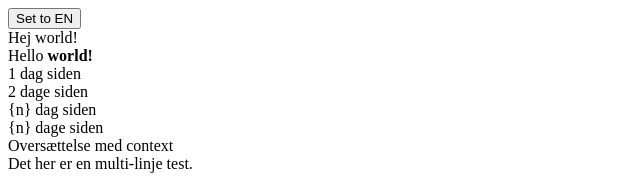
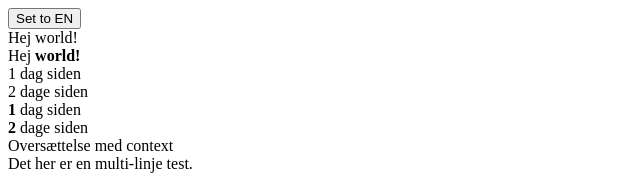
Before and after one commit to connectedcars/react-i18n, a React (Create React App) app in the folder example/: page / in a window 1280 px wide. Shown: the top 187 px of the page, without its empty margins (0-640 px from the left). Built offline with nearby package versions, Linux system fonts and the light colour scheme.

Commit message:
Minor cleanups and refactor

```diff
--- a/example/src/index.tsx
+++ b/example/src/index.tsx
@@ -1,14 +1,19 @@
 import React from 'react'
 import ReactDOM from 'react-dom'
-import { Context, Provider, TranslationStore } from './react-i18n/component'
+import I18nStore from './react-i18n/store'
+import I18nProvider from './react-i18n/component'
+import I18nContext from './react-i18n/context'
 
 const translations = require('./translations.json')
 
-const store = new TranslationStore(translations, 'da')
+const store = new I18nStore({
+  translations,
+  locale: 'da',
+})
 
 ReactDOM.render(
-  <Provider store={store}>
-    <Context.Consumer>
+  <I18nProvider store={store}>
+    <I18nContext.Consumer>
       {({ t, tx, tn, tnx, locale, setLocale }) => {
         const swapLocale = locale === 'da' ? 'en' : 'da'
 
@@ -25,7 +30,7 @@ ReactDOM.render(
             </div>
 
             <div>
-              {tx('Hello <name />', {
+              {tx('Hello {name}', {
                 name: () => <strong>world!</strong>,
               })}
             </div>
@@ -71,7 +76,7 @@ ReactDOM.render(
           </React.Fragment>
         )
       }}
-    </Context.Consumer>
-  </Provider>,
+    </I18nContext.Consumer>
+  </I18nProvider>,
   document.getElementById('root') as HTMLElement
 )
--- a/example/src/react-i18n/component.tsx
+++ b/example/src/react-i18n/component.tsx
@@ -1,4 +1,4 @@
-import React, { createContext, PureComponent } from 'react'
+import React, { PureComponent } from 'react'
 import {
   Translations,
   TranslateFunc,
@@ -9,101 +9,28 @@ import {
   TranslationSet,
 } from './types'
 import { getTranslation, replaceString, replaceJsx } from './translate'
-
-interface Context {
-  t: TranslateFunc
-  tx: TranslateJsxFunc
-  tn: TranslatePluralFunc
-  tnx: TranslatePluralJsxFunc
-  locale: string
-  setLocale: (lang: string) => void
-  translations: Translations
-  setTranslations: (translations: Translations) => void
-}
-
-const noop = (...args: any[]): any => {} // tslint:disable-line:no-empty
-
-type CB = (opts: { translations: Translations; locale: string }) => void
-
-export class TranslationStore {
-  private listeners: CB[]
-  private translations: Translations
-  private locale: string
-
-  constructor(translations: Translations, locale: string) {
-    this.listeners = []
-    this.translations = translations
-    this.locale = locale
-  }
-
-  setLocale = (locale: string) => {
-    this.locale = locale
-    this.triggerUpdate()
-  }
-
-  setTranslations = (translations: Translations) => {
-    this.translations = translations
-    this.triggerUpdate()
-  }
-
-  triggerUpdate = () => {
-    this.listeners.forEach(listener => {
-      listener(this.getState())
-    })
-  }
-
-  getState = () => {
-    return {
-      translations: this.translations,
-      locale: this.locale,
-    }
-  }
-
-  subscribe = (cb: CB) => {
-    this.listeners.push(cb)
-
-    return () => {
-      this.unsubscribe(cb)
-    }
-  }
-
-  unsubscribe = (cb: CB) => {
-    const index = this.listeners.indexOf(cb)
-    this.listeners.splice(index, 1)
-  }
-}
-
-export const Context = createContext<Context>({
-  t: noop,
-  tx: noop,
-  tn: noop,
-  tnx: noop,
-  locale: '',
-  setLocale: noop,
-  translations: {},
-  setTranslations: noop,
-})
+import I18nStore, { I18nStoreState } from './store'
+import I18nContext from './context'
 
 interface ProviderProps {
-  // locale: string
-  // translations: Translations
-  store: TranslationStore
+  store: I18nStore
   options?: TranslationOptions
 }
 
 interface ProviderState {
-  locale: string
-  translations: Translations
+  storeState: I18nStoreState
 }
 
-export class Provider extends PureComponent<ProviderProps, ProviderState> {
+class I18nProvider extends PureComponent<ProviderProps, ProviderState> {
   private _isMounted: boolean = false
   private unsubscribe?: () => void
 
   constructor(props: ProviderProps) {
     super(props)
 
-    this.state = props.store.getState()
+    this.state = {
+      storeState: props.store.getState(),
+    }
   }
 
   componentDidMount() {
@@ -134,17 +61,12 @@ export class Provider extends PureComponent<ProviderProps, ProviderState> {
         return
       }
 
-      const { locale, translations } = store.getState()
-
-      this.setState({
-        locale,
-        translations
-      })
+      this.setState({ storeState: store.getState() })
     })
   }
 
   getTranslations = (): TranslationSet | undefined => {
-    const { translations, locale } = this.state
+    const { translations, locale } = this.state.storeState
     const tl = translations[locale]
 
     // Don't throw an error on `en` as this is the default language.
@@ -157,12 +79,10 @@ export class Provider extends PureComponent<ProviderProps, ProviderState> {
 
   setTranslations = (translations: Translations) => {
     return this.props.store.setTranslations(translations)
-    // this.setState({ translations })
   }
 
   setLocale = (locale: string) => {
     return this.props.store.setLocale(locale)
-    // this.setState({ locale })
   }
 
   t: TranslateFunc = (message, data, context) => {
@@ -222,10 +142,10 @@ export class Provider extends PureComponent<ProviderProps, ProviderState> {
   }
 
   render() {
-    const { locale, translations } = this.state
+    const { locale, translations } = this.state.storeState
     const { setLocale, setTranslations } = this.props.store
 
-    const value: Context = {
+    const value: I18nContext = {
       t: this.t,
       tx: this.tx,
       tn: this.tn,
@@ -237,7 +157,11 @@ export class Provider extends PureComponent<ProviderProps, ProviderState> {
     }
 
     return (
-      <Context.Provider value={value}>{this.props.children}</Context.Provider>
+      <I18nContext.Provider value={value}>
+        {this.props.children}
+      </I18nContext.Provider>
     )
   }
 }
+
+export default I18nProvider
--- /dev/null
+++ b/example/src/react-i18n/context.tsx
@@ -0,0 +1,35 @@
+import {
+  TranslateFunc,
+  TranslateJsxFunc,
+  TranslatePluralFunc,
+  TranslatePluralJsxFunc,
+  Translations,
+} from './types'
+import { createContext } from 'react'
+
+interface I18nContext {
+  t: TranslateFunc
+  tx: TranslateJsxFunc
+  tn: TranslatePluralFunc
+  tnx: TranslatePluralJsxFunc
+
+  locale: string
+  setLocale: (lang: string) => void
+  translations: Translations
+  setTranslations: (translations: Translations) => void
+}
+
+const noop = (): any => {} // tslint:disable-line:no-empty
+
+const I18nContext = createContext<I18nContext>({
+  t: noop,
+  tx: noop,
+  tn: noop,
+  tnx: noop,
+  locale: 'en',
+  setLocale: noop,
+  translations: {},
+  setTranslations: noop,
+})
+
+export default I18nContext
--- a/example/src/react-i18n/parser/parse.ts
+++ b/example/src/react-i18n/parser/parse.ts
@@ -54,11 +54,22 @@ const addToken = (
     return
   }
 
+  // {text}
+  if ((match = line.match(/{([a-z0-9_-]+)}/i))) {
+    stack.push({
+      kind: SyntaxKind.self,
+      tagName: match[1],
+      attributes: match[1],
+      text: line
+    })
+    return
+  }
+
   return
 }
 
 const tokenize = (str: string): Token[] => {
-  const pattern = /(<[^<>]+>)/g
+  const pattern = /(<[^<>]+>|{[a-z0-9_-]+})/gi
   const stack: Token[] = []
 
   let match: RegExpExecArray | null = null
--- /dev/null
+++ b/example/src/react-i18n/store.ts
@@ -0,0 +1,62 @@
+import { Translations } from './types'
+
+export interface I18nStoreState {
+  locale: string
+  translations: Translations
+}
+
+export type I18nStoreCallback = (opts: I18nStoreState) => void
+
+class I18nStore {
+  private listeners: I18nStoreCallback[]
+  private translations: Translations
+  private locale: string
+
+  constructor({ translations, locale }: I18nStoreState) {
+    this.listeners = []
+    this.translations = translations
+    this.locale = locale
+  }
+
+  setLocale = (locale: string) => {
+    if (locale !== this.locale) {
+      this.locale = locale
+      this.triggerUpdate()
+    }
+  }
+
+  setTranslations = (translations: Translations) => {
+    if (translations !== this.translations) {
+      this.translations = translations
+      this.triggerUpdate()
+    }
+  }
+
+  triggerUpdate = () => {
+    this.listeners.forEach(listener => {
+      listener(this.getState())
+    })
+  }
+
+  getState = (): I18nStoreState => {
+    return {
+      translations: this.translations,
+      locale: this.locale,
+    }
+  }
+
+  subscribe = (cb: I18nStoreCallback) => {
+    this.listeners.push(cb)
+
+    return () => {
+      this.unsubscribe(cb)
+    }
+  }
+
+  unsubscribe = (cb: I18nStoreCallback) => {
+    const index = this.listeners.indexOf(cb)
+    this.listeners.splice(index, 1)
+  }
+}
+
+export default I18nStore
--- a/example/src/react-i18n/translate.tsx
+++ b/example/src/react-i18n/translate.tsx
@@ -1,5 +1,5 @@
 import React from 'react'
-import { TranslateData, TranslationOptions, TranslationSet } from './types'
+import { TranslateDataWithJSX, TranslationOptions, TranslationSet } from './types'
 import { parse, DocNode, TextNode, ElementNode, voidElements } from './parser'
 
 const CONTEXT_GLUE = '\u0004'
@@ -97,7 +97,7 @@ export const getPluralFunc = (pluralForms: string) => {
   return Function('n', code.join('\n'))
 }
 
-export const replaceString = (text: string, data?: TranslateData | null) => {
+export const replaceString = (text: string, data?: TranslateDataWithJSX | null) => {
   if (!data) {
     return text
   }
@@ -109,19 +109,20 @@ export const replaceString = (text: string, data?: TranslateData | null) => {
     }
     text = text.replace(new RegExp(`{${key}}`, 'g'), String(v))
   })
+
   return text
 }
 
 export const replaceJsx = (
   str: string,
-  data?: TranslateData | null
+  data?: TranslateDataWithJSX | null
 ): React.ReactNode[] => {
   return parse(replaceString(str, data)).map(node => renderNode(node, data))
 }
 
 const renderNode = (
   node: DocNode,
-  data?: TranslateData | null
+  data?: TranslateDataWithJSX | null
 ): React.ReactNode => {
   if (node instanceof TextNode) {
     return node.text
--- a/example/src/react-i18n/types.d.ts
+++ /dev/null
@@ -1 +0,0 @@
-declare module 'html-to-react'
--- a/example/tslint.json
+++ b/example/tslint.json
@@ -17,7 +17,7 @@
         "eofline": false,
         "forin": true,
         "indent": [ true, "spaces" ],
-        "interface-name": [true, "never-prefix"],
+        "interface-name": [true, "never"],
         "jsdoc-format": true,
         "jsx-no-lambda": false,
         "jsx-no-multiline-js": false,
```
Also changed, not shown: example/src/react-i18n/types.ts (+5 -3 lines).
